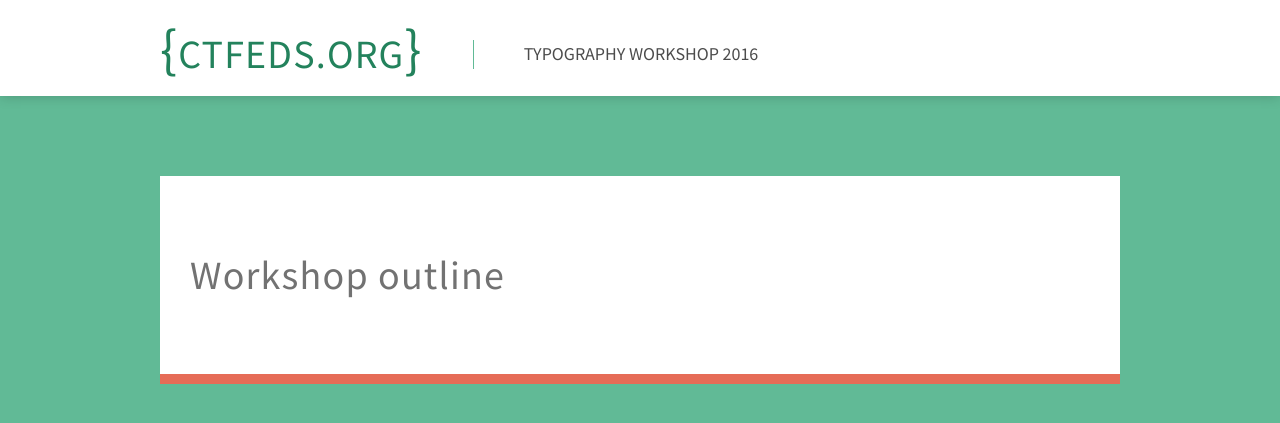
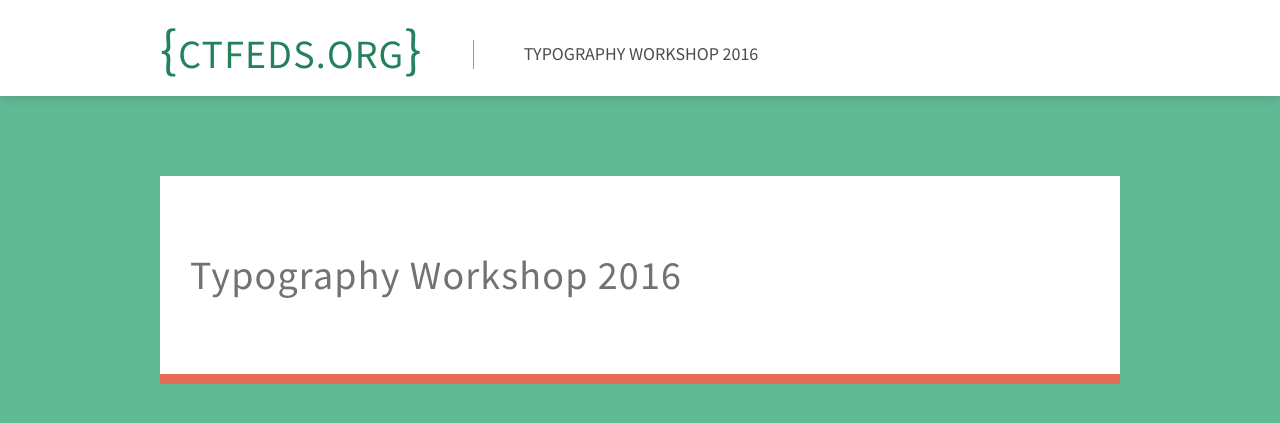
Before and after one commit to CTFEDs/typography-workshop-2016, a Jekyll site: the page built from index.md, in a window 1280 px wide. Shown: the top 423 px of the page. Built offline with Jekyll 4.4.1, drawn with Linux system fonts in a browser that asks for light colours.

Commit message:
Change title

```diff
--- a/index.md
+++ b/index.md
@@ -3,4 +3,4 @@ layout: default
 title: Typography Workshop 2016
 ---
 
-# Workshop outline
+# Typography Workshop 2016
```
